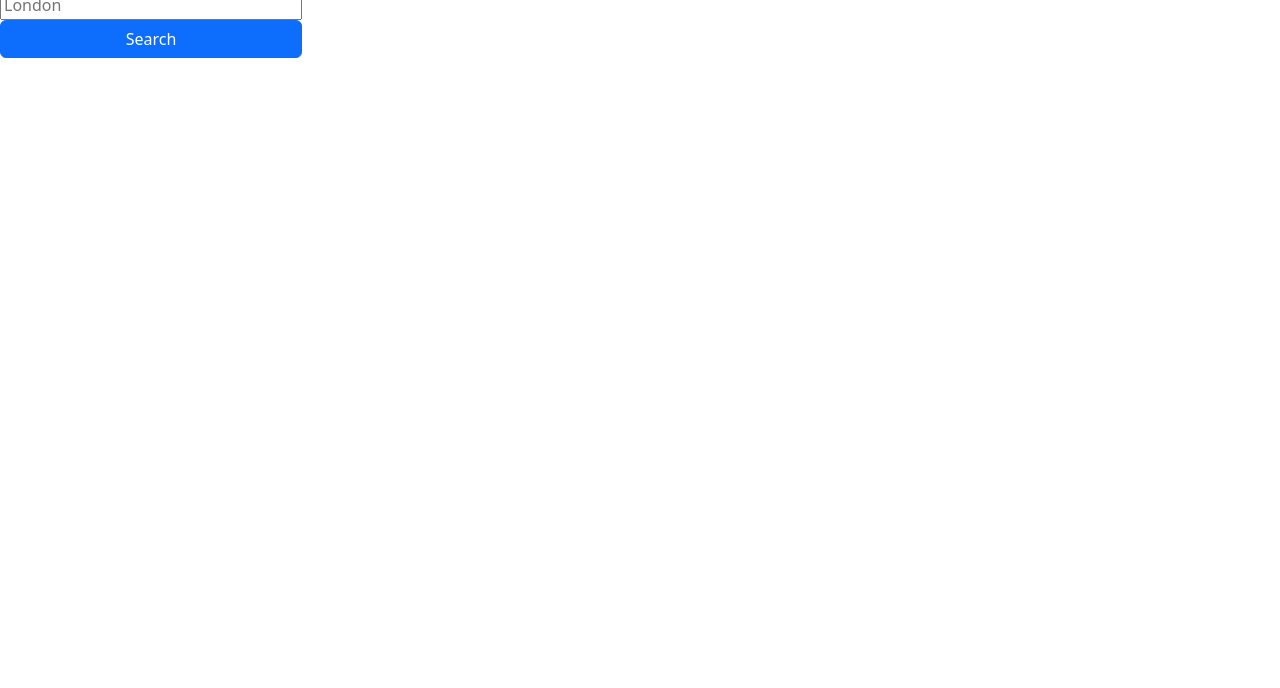
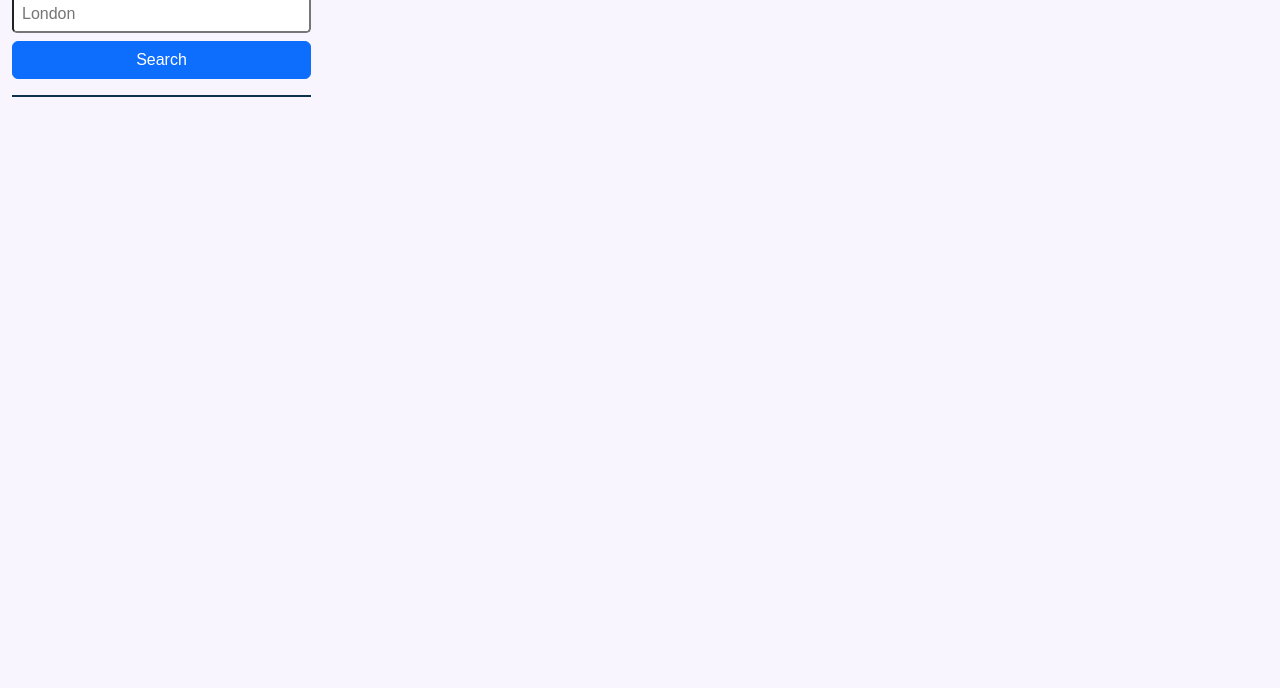
Before and after one commit to caoimhejyoti/weather_dashboard, a plain HTML site: page index.html in a window 1280 px wide. Shown: the part 112-800 px from the top of the page. Drawn offline with nearby package versions, Linux system fonts and the light colour scheme; the site is published under a folder, as on GitHub Pages, so addresses that start at the root find nothing.

Commit message:
updating links for github

```diff
--- a/index.html
+++ b/index.html
@@ -9,8 +9,8 @@
     <!-- bootstrap -->
     <link rel="stylesheet" href="https://cdn.jsdelivr.net/npm/bootstrap@5.2.3/dist/css/bootstrap.min.css">
     <!-- developer stylesheets -->
-    <link rel="stylesheet" href="/develop/css/rest.css">
-    <link rel="stylesheet" href="/develop/css/style.css">
+    <link rel="stylesheet" href="./develop/css/rest.css">
+    <link rel="stylesheet" href="./develop/css/style.css">
 <!-- jquery -->
     <script
     src="https://code.jquery.com/jquery-3.5.1.min.js"
@@ -62,6 +62,6 @@
     ></script>
 
 <!-- script -->
-    <script src="/develop/js/script.js"></script>
+    <script src="./develop/js/script.js"></script>
 </body>
 </html>
```
